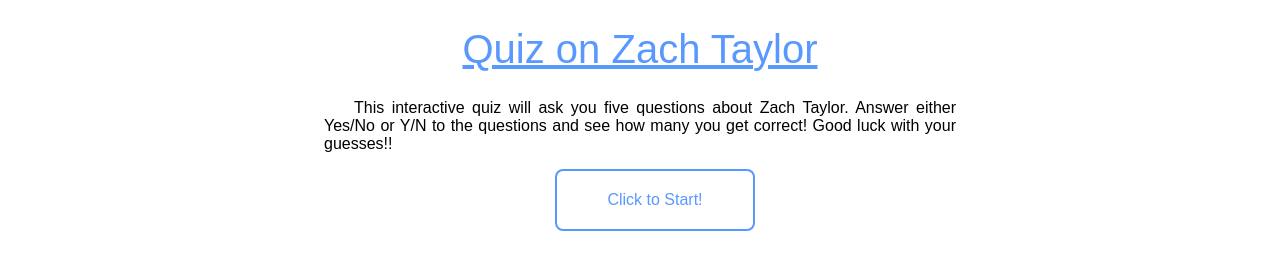
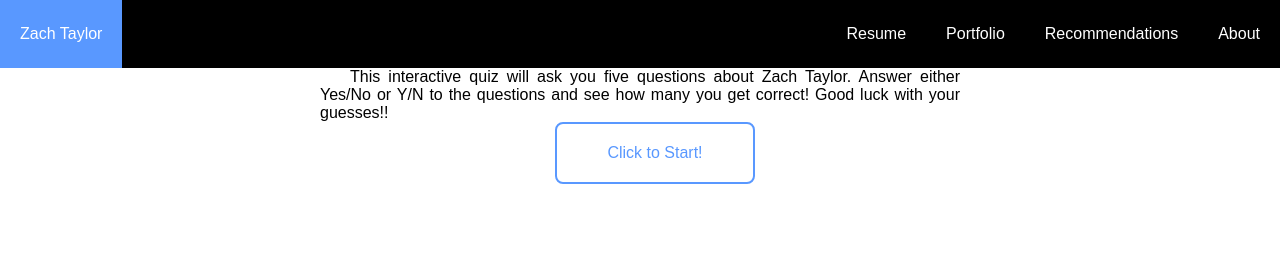
Before and after one commit to ztaylor2/about-me, a plain HTML site: page index.html in a window 1280 px wide. Drawn offline with Linux system fonts and the light colour scheme.

Commit message:
added nav bar

```diff
--- a/app.js
+++ b/app.js
@@ -204,7 +204,7 @@ function quiz() {
     var ans = prompt('Guess the one of the names of my three brothers.  \n\nYou have ' + (6 - x) + ' guesses.');
 
     for(var i = 0; i < myAns.length; i++) {
-      if (ans === myAns[i]) {
+      if (ans.toLowerCase() === myAns[i]) {
         correct = true;
         // alert('correct');
         console.log('correct guess');
--- a/index.html
+++ b/index.html
@@ -7,7 +7,13 @@
   </head>
   <body>
     <header>
-      <h1>Quiz on Zach Taylor</h1>
+      <ul class="navBar">
+        <li><h1><a href="">Zach Taylor</a></h1></li>
+        <li><a href="">About</a></li>
+        <li><a href="">Recommendations</a></li>
+        <li><a href="">Portfolio</a></li>
+        <li><a href="">Resume</a></li>
+      </ul>
     </header>
     <main>
       <p>This interactive quiz will ask you five questions about Zach Taylor.  Answer either Yes/No or Y/N to the questions and see how many you get correct! Good luck with your guesses!!</p>
--- a/style.css
+++ b/style.css
@@ -1,12 +1,44 @@
 * {
+  padding: 0;
+  margin: 0;
   font-family: sans-serif;
+}
+
+ul.navBar {
+  list-style-type: none;
+  display: block;
+  margin: 0;
+  padding: 0;
+  background-color: black;
+  overflow: hidden;
+}
+
+li h1 {
+  float: left;
+}
+
+li a {
+  float: right;
+  display: block;
+  padding: 25px 20px;
+  text-decoration: none;
+  color: white;
+  text-align: center;
+  font-weight: lighter;
+}
+
+li h1 a {
+  border-left: none;
+}
+
+li a:hover {
+  background-color: #5998ff;
 }
 
 h1 {
   text-align: center;
   font-weight: lighter;
-  font-size: 40px;
-  text-decoration: underline;
+  font-size: 16px;
   color: #5998ff;
 }
 
```
